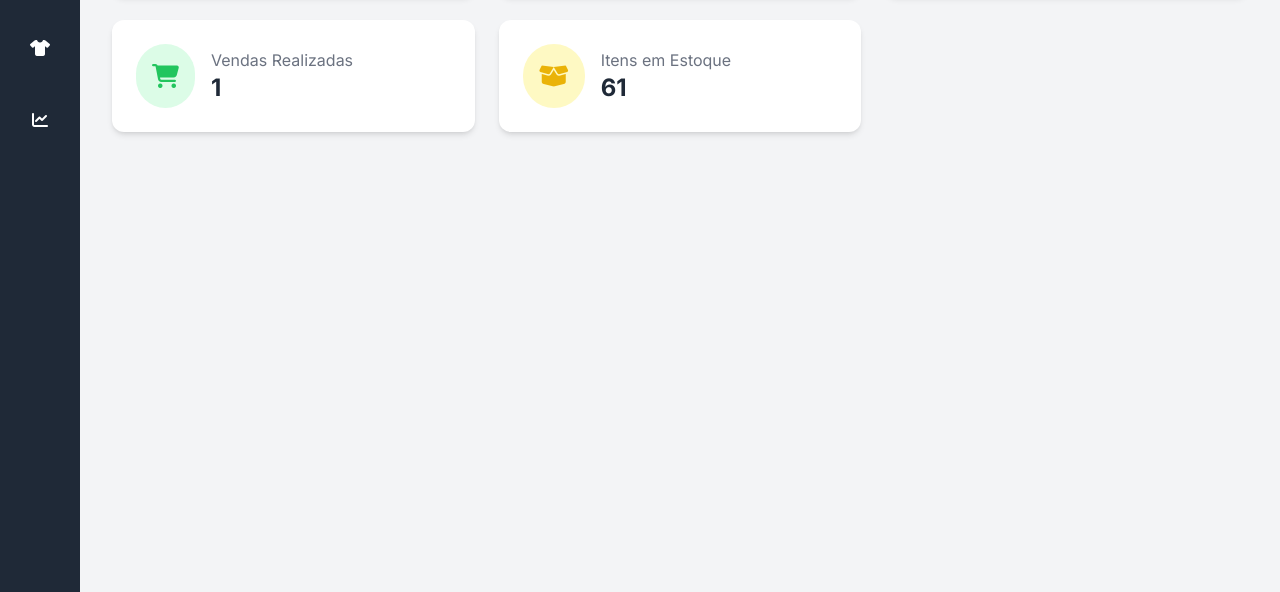
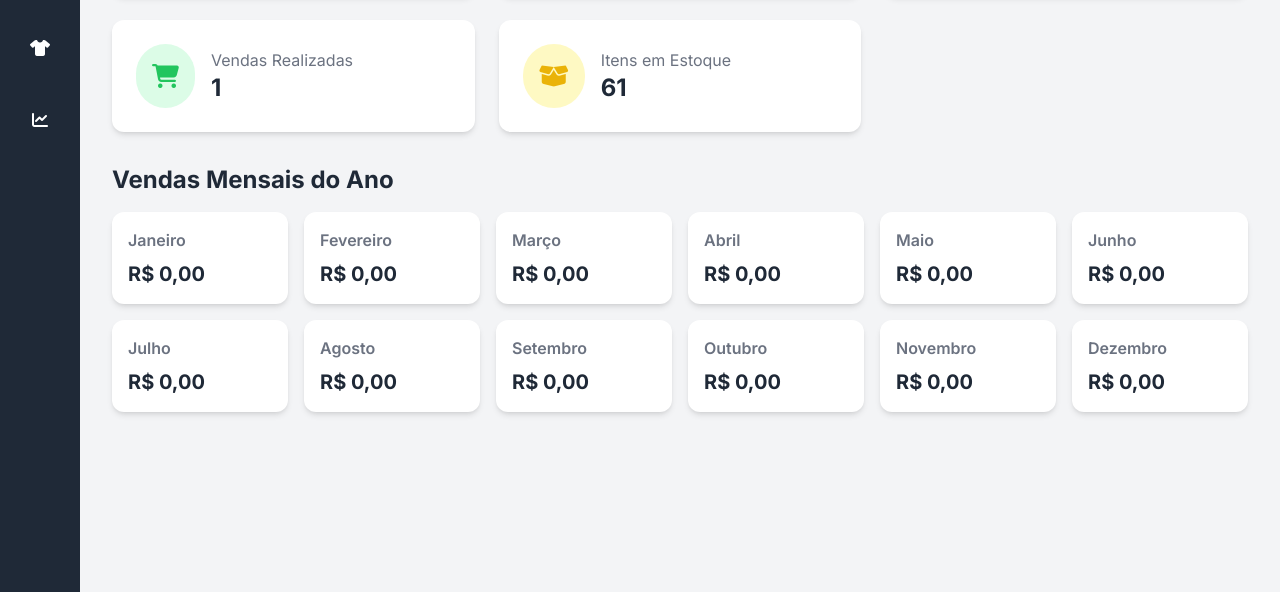
Before and after one commit to AnuarRezz/sistema_vendas, a PHP site: page / in a window 1280 px wide. Shown: the part 208-800 px from the top of the page. Run offline with PHP 8.4, Linux system fonts and the light colour scheme; data comes from the database, SQL or seed files in the repository; tables that the repository leaves empty hold one stand-in row (values such as "Sample post"); grey boxes labelled with a size stand in for pictures from a placeholder-image service; some libraries are stand-ins or nearby versions.

Commit message:
Atualização da tela dasboad

```diff
--- a/api/dashboard.php
+++ b/api/dashboard.php
@@ -32,12 +32,33 @@ try {
     $stmt = $pdo->query("SELECT SUM(stock) as totalStock FROM products");
     $totalStock = $stmt->fetchColumn() ?: 0;
 
+    // --- NOVO: Vendas por Mês no Ano ---
+    $monthlySalesQuery = "
+        SELECT
+            MONTH(sale_date) as month,
+            SUM(total) as total
+        FROM sales
+        WHERE YEAR(sale_date) = YEAR(CURDATE())
+        GROUP BY MONTH(sale_date)
+        ORDER BY MONTH(sale_date) ASC
+    ";
+    $stmt = $pdo->query($monthlySalesQuery);
+    $salesByMonth = $stmt->fetchAll(PDO::FETCH_ASSOC);
+
+    // Formata o array para ser mais fácil de usar no front-end (garante que todos os 12 meses existam)
+    $formattedSalesByMonth = array_fill(1, 12, 0);
+    foreach ($salesByMonth as $row) {
+        $formattedSalesByMonth[(int)$row['month']] = (float)$row['total'];
+    }
+
+
     echo json_encode([
         'dailySalesValue' => (float)$dailySalesValue,
         'monthlySalesValue' => (float)$monthlySalesValue,
         'totalSalesValue' => (float)$totalSalesValue,
         'totalSalesCount' => (int)$totalSalesCount,
-        'totalStock' => (int)$totalStock
+        'totalStock' => (int)$totalStock,
+        'salesByMonth' => $formattedSalesByMonth // Novo dado adicionado
     ]);
 
 } catch (PDOException $e) {
--- a/assets/js/main.js
+++ b/assets/js/main.js
@@ -431,6 +431,27 @@ async function updateDashboard() {
         document.getElementById('totalSalesValue').innerText = `R$ ${parseFloat(data.totalSalesValue).toFixed(2).replace('.', ',')}`;
         document.getElementById('totalSalesCount').innerText = data.totalSalesCount;
         document.getElementById('totalStock').innerText = data.totalStock;
+
+        // --- NOVO: Renderiza as vendas mensais ---
+        const monthlySalesContainer = document.getElementById('monthlySales');
+        if (monthlySalesContainer) {
+            monthlySalesContainer.innerHTML = ''; // Limpa o container
+
+            const monthNames = ["Janeiro", "Fevereiro", "Março", "Abril", "Maio", "Junho", "Julho", "Agosto", "Setembro", "Outubro", "Novembro", "Dezembro"];
+
+            for (let i = 1; i <= 12; i++) {
+                const monthName = monthNames[i - 1];
+                const salesTotal = data.salesByMonth[i] || 0;
+
+                monthlySalesContainer.innerHTML += `
+                    <div class="bg-white p-4 rounded-xl shadow-md">
+                        <p class="text-gray-500 font-semibold">${monthName}</p>
+                        <p class="text-xl font-bold text-gray-800 mt-2">R$ ${salesTotal.toFixed(2).replace('.', ',')}</p>
+                    </div>
+                `;
+            }
+        }
+        // --- FIM DO NOVO CÓDIGO ---
     }
 }
 
--- a/src/views/dashboard.php
+++ b/src/views/dashboard.php
@@ -52,4 +52,10 @@
             </div>
         </section>
     </div>
+
+    <div class="mt-8">
+        <h2 class="text-2xl font-bold text-gray-800 mb-4">Vendas Mensais do Ano</h2>
+        <div id="monthlySales" class="grid grid-cols-2 md:grid-cols-3 lg:grid-cols-6 gap-4">
+            </div>
+    </div>
 </div>
```
